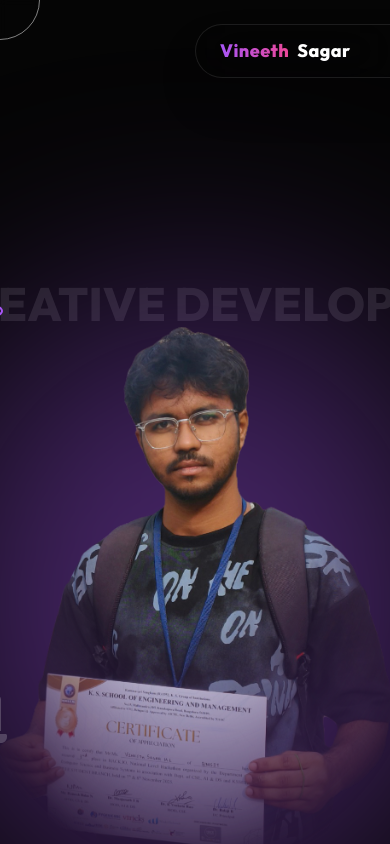
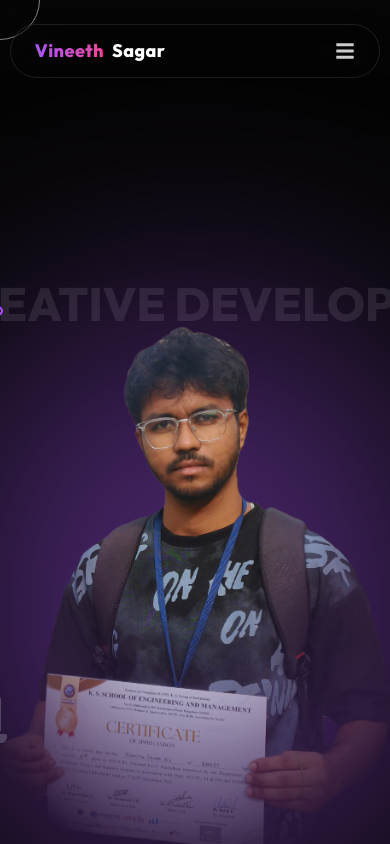
Before and after one commit to vineeth-hl/vineeth-sagar, a React (Vite) app: page / in a window 390 px wide. Shown: the top 844 px of the page. Built offline with nearby package versions, Linux system fonts and the light colour scheme.

Commit message:
Fix: Navbar centering - replace translate method with inset-x-0 mx-auto

```diff
--- a/src/components/Navbar.jsx
+++ b/src/components/Navbar.jsx
@@ -18,9 +18,9 @@ const Navbar = () => {
             initial={{ y: -100, opacity: 0 }}
             animate={{ y: 0, opacity: 1 }}
             transition={{ duration: 0.8, ease: "easeOut" }}
-            className="fixed top-6 left-1/2 -translate-x-1/2 z-[100] w-[95%] max-w-2xl px-0 md:px-4"
+            className="fixed top-6 inset-x-0 mx-auto z-[100] w-[95%] max-w-2xl px-0 md:px-4"
         >
-            <div className="relative flex items-center justify-between px-6 py-3 rounded-full bg-black/20 backdrop-blur-xl border border-white/10 shadow-2xl">
+            <div className="relative flex items-center justify-center px-6 py-3 rounded-full bg-black/20 backdrop-blur-xl border border-white/10 shadow-2xl">
 
                 {/* --- MOBILE VIEW: Name + Hamburger --- */}
                 <div className="md:hidden flex items-center justify-between w-full">
```
